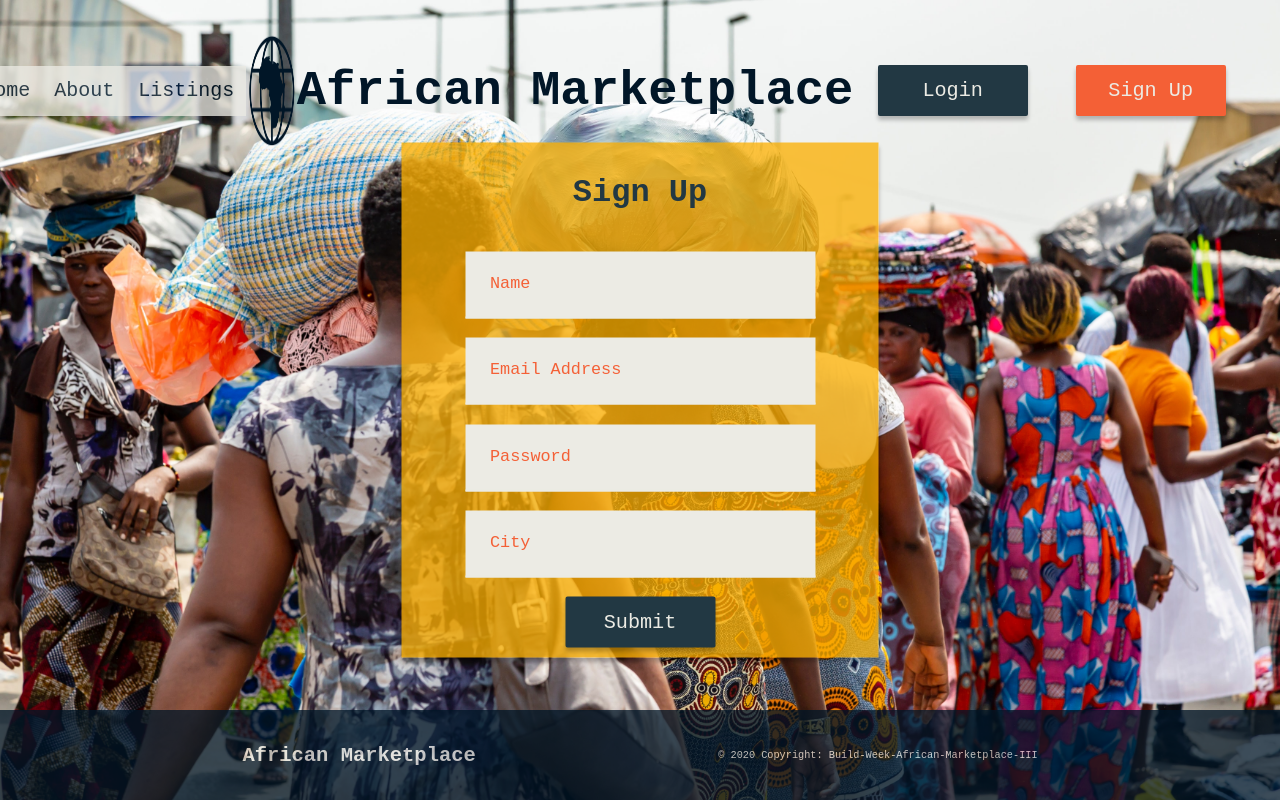
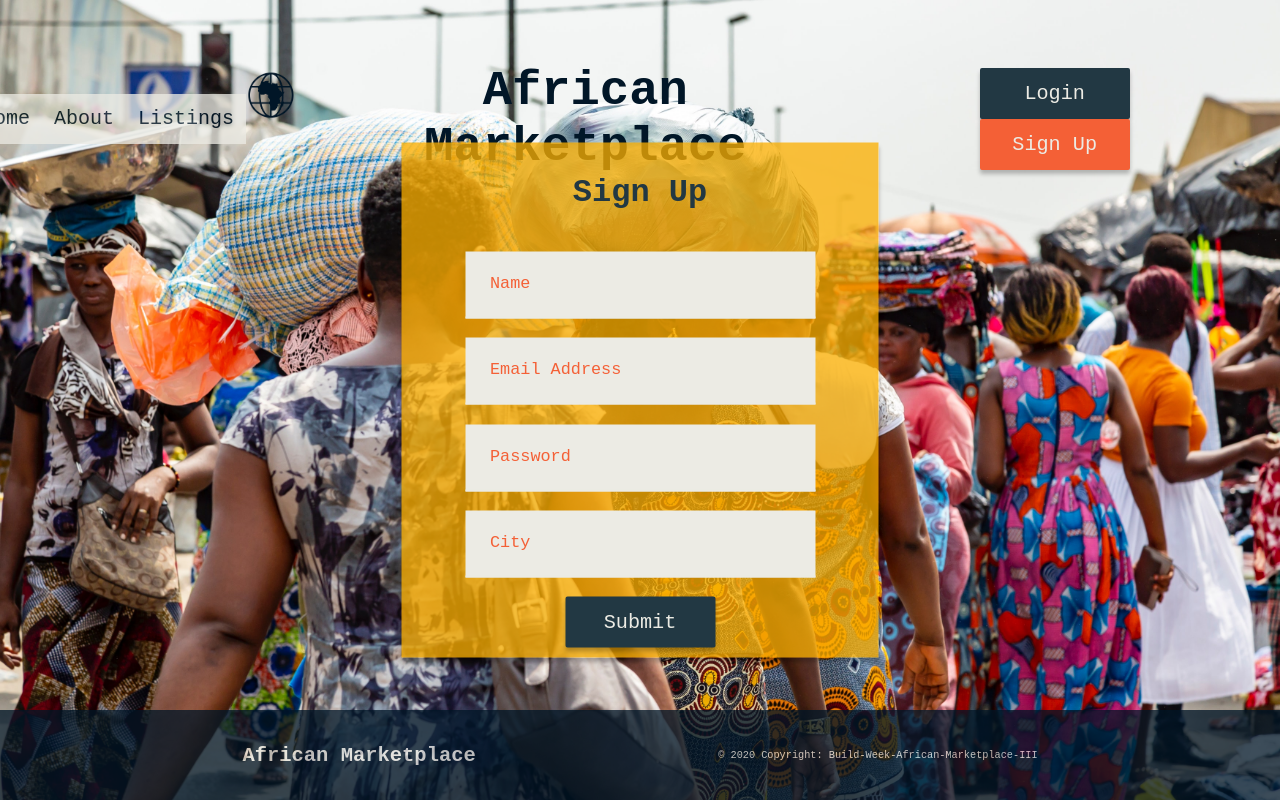
Before and after one commit to Build-Week-African-Marketplace-III/front-end, a React (Create React App) app: page /signup in a window 1280 px wide. Built offline with nearby package versions, Linux system fonts and the light colour scheme.

Commit message:
styling issue

```diff
--- a/package.json
+++ b/package.json
@@ -7,6 +7,7 @@
     "@testing-library/react": "^9.5.0",
     "@testing-library/user-event": "^7.2.1",
     "axios": "^0.19.2",
+    "dotenv": "^8.2.0",
     "radium": "^0.26.0",
     "react": "^16.13.1",
     "react-dom": "^16.13.1",
--- a/src/App.css
+++ b/src/App.css
@@ -27,6 +27,9 @@
 
 .logo {
   max-width: 50px;
+  max-height: 50px;
+  margin-top: 40px;
+  margin-right: 15px;
 }
 
 .centeredToPageForms {
--- a/src/components/Header.js
+++ b/src/components/Header.js
@@ -1,5 +1,6 @@
 import React from 'react';
 import { Link } from 'react-router-dom';
+import '../App.css';
 import { HeaderStyle, PrimaryButton, SecondaryButton, StyledLink, StyledLinkA } from './StyledComponents';
 import Logo from '../img/logo-black.png'
 
--- a/src/components/ItemForm.js
+++ b/src/components/ItemForm.js
@@ -68,9 +68,9 @@ export const ItemForm = (props) => {
             seterrorState({ ...errorState, [e.target.name]: err.errors[0] });
           });
       };
+
     return (
     <div className="form">
-
 
 
   {/* Updated to include the Form styled component */}
--- a/src/components/SignUp.js
+++ b/src/components/SignUp.js
@@ -29,7 +29,7 @@ export function SignUp(props) {
         location: ""
     });
 
-    const [post, setPost] = useState([]);
+    const [setPost] = useState([]);
 
     const formSubmit = e => {
         e.preventDefault();
```
Also changed, not shown: src/App.js (line endings or trailing spaces), 2 other files (tests, documents, lock files or other folders).
